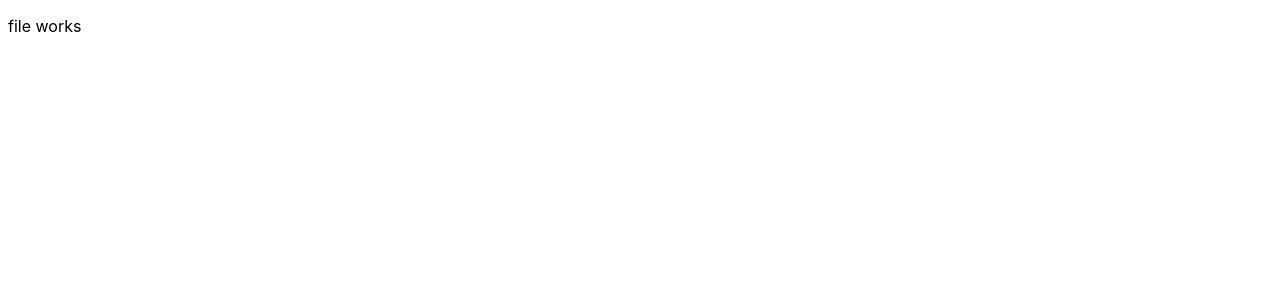
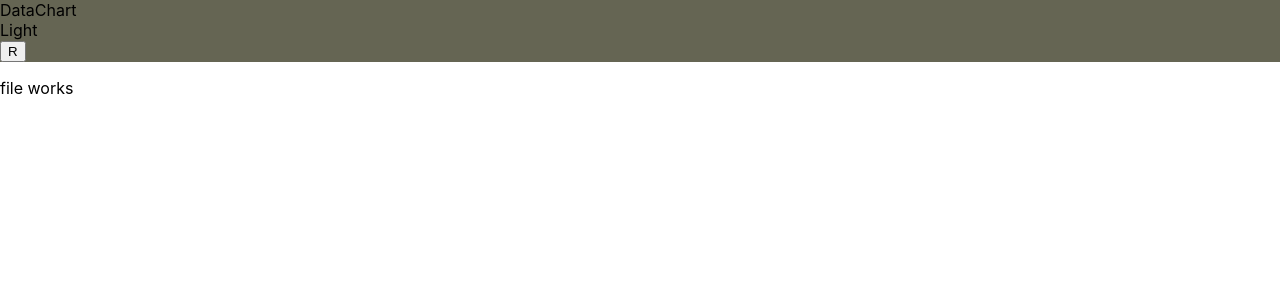
Before and after one commit to Balaji-Venkateswaran/DataChat, a React (Create React App) app in the folder enhancement/: page / in a window 1280 px wide. Shown: the top 300 px of the page. Built offline with nearby package versions, Linux system fonts and the light colour scheme.

Commit message:
added the basic layout

```diff
--- a/enhancement/package.json
+++ b/enhancement/package.json
@@ -43,5 +43,8 @@
       "last 1 firefox version",
       "last 1 safari version"
     ]
+  },
+  "devDependencies": {
+    "sass": "^1.92.0"
   }
 }
--- a/enhancement/src/App.css
+++ b/enhancement/src/App.css
@@ -1,38 +1,11 @@
-.App {
-  text-align: center;
+.sideBarEnabled{
+    display: grid;
+    grid-template-columns: .5fr 2fr;
+    height: 100vh;
+
 }
-
-.App-logo {
-  height: 50vmin;
-  pointer-events: none;
+.sideBarDisabled{
+    display: grid;
+    grid-template-columns: 2fr;
+    height: 100vh;
 }
-
-@media (prefers-reduced-motion: no-preference) {
-  .App-logo {
-    animation: App-logo-spin infinite 20s linear;
-  }
-}
-
-.App-header {
-  background-color: #282c34;
-  min-height: 100vh;
-  display: flex;
-  flex-direction: column;
-  align-items: center;
-  justify-content: center;
-  font-size: calc(10px + 2vmin);
-  color: white;
-}
-
-.App-link {
-  color: #61dafb;
-}
-
-@keyframes App-logo-spin {
-  from {
-    transform: rotate(0deg);
-  }
-  to {
-    transform: rotate(360deg);
-  }
-}
--- a/enhancement/src/App.tsx
+++ b/enhancement/src/App.tsx
@@ -1,10 +1,35 @@
-import React from "react";
+import React, { useState } from "react";
 import logo from "./logo.svg";
 import "./App.css";
 import { DataChart } from "./pages/DataChart";
+import { HeaderUpload } from "./shared/Header";
+import { SideBar } from "./shared/SideBar";
 
 function App() {
-  return <DataChart />;
+  const [isexpand, setExpand] = useState(false);
+  function expand(val: boolean) {
+    setExpand(val);
+  }
+  return (
+    <>
+      <section className={isexpand ? "sideBarEnabled" : "sideBarDisabled"}>
+        {isexpand && (
+          <div>
+            <SideBar />
+          </div>
+        )}
+
+        <div>
+          <div>
+            <HeaderUpload expand={(val: boolean) => expand(val)} />
+          </div>
+          <div>
+            <DataChart />
+          </div>
+        </div>
+      </section>
+    </>
+  );
 }
 
 export default App;
--- a/enhancement/src/index.css
+++ b/enhancement/src/index.css
@@ -1,10 +1,11 @@
 body {
-  margin: 1;
+  margin: 0;
   font-family: -apple-system, BlinkMacSystemFont, 'Segoe UI', 'Roboto', 'Oxygen',
     'Ubuntu', 'Cantarell', 'Fira Sans', 'Droid Sans', 'Helvetica Neue',
     sans-serif;
   -webkit-font-smoothing: antialiased;
   -moz-osx-font-smoothing: grayscale;
+  width: 100vw;
 }
 
 code {
--- a/enhancement/src/shared/Header.tsx
+++ b/enhancement/src/shared/Header.tsx
@@ -1,3 +1,20 @@
-export function HeaderUpload() {
-  return <p>header works</p>;
+import { useEffect, useState } from "react";
+import "./shared.scss";
+interface props {
+  expand: (value: boolean) => void;
 }
+export function HeaderUpload(props: props) {
+  const [isexpand, setExpand] = useState(false);
+  useEffect(() => {
+    props.expand(isexpand);
+  }, [isexpand]);
+  return (
+    <nav>
+      <div>DataChart</div>
+      <div>Light</div>
+      <button type="button" onClick={() => setExpand((prev) => !prev)}>
+        {isexpand ? <span>L</span> : <span>R</span>}
+      </button>
+    </nav>
+  );
+}
--- a/enhancement/src/shared/SideBar.tsx
+++ b/enhancement/src/shared/SideBar.tsx
@@ -1,3 +1,12 @@
+import { useEffect, useState } from "react";
+
+interface props {
+  expand: (value: boolean) => void;
+}
 export function SideBar() {
-  return <p>side works</p>;
+  return (
+    <>
+      <p>side works</p>
+    </>
+  );
 }
--- /dev/null
+++ b/enhancement/src/shared/shared.scss
@@ -0,0 +1,3 @@
+nav{
+    background: rgb(101, 101, 83);
+}
```
Also changed, not shown: 1 other file (tests, documents, lock files or other folders).
